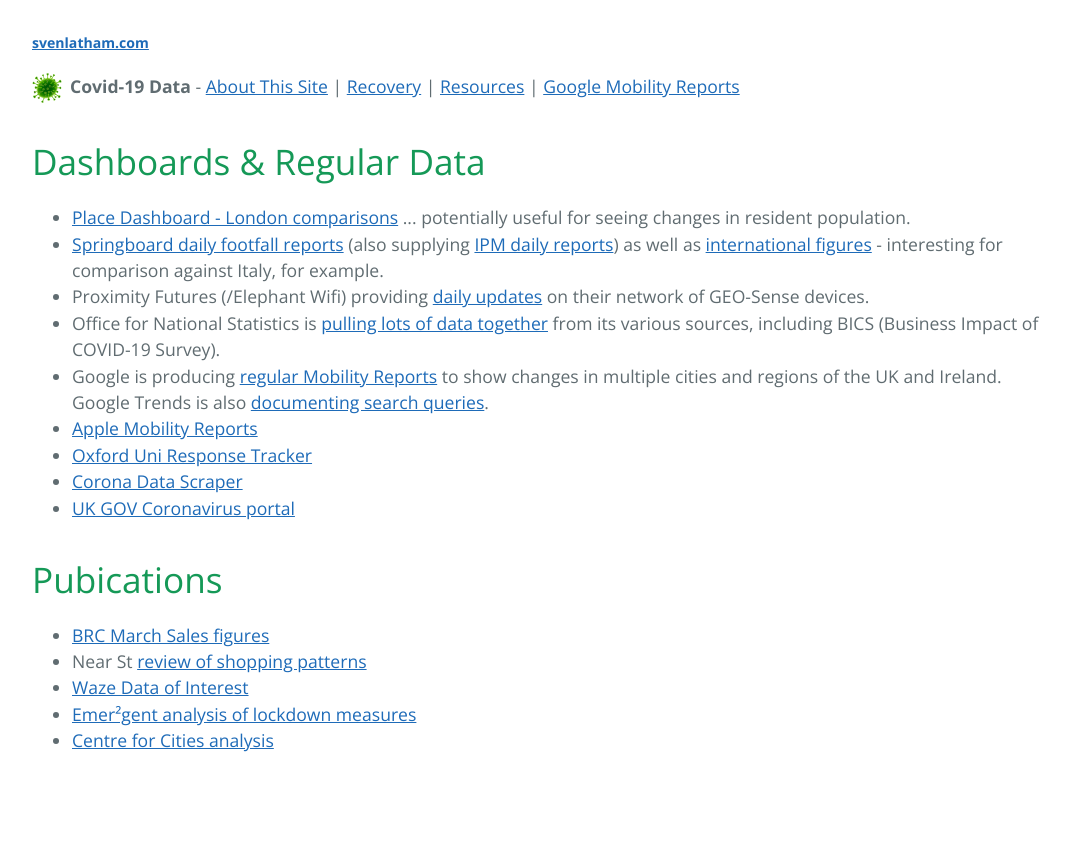
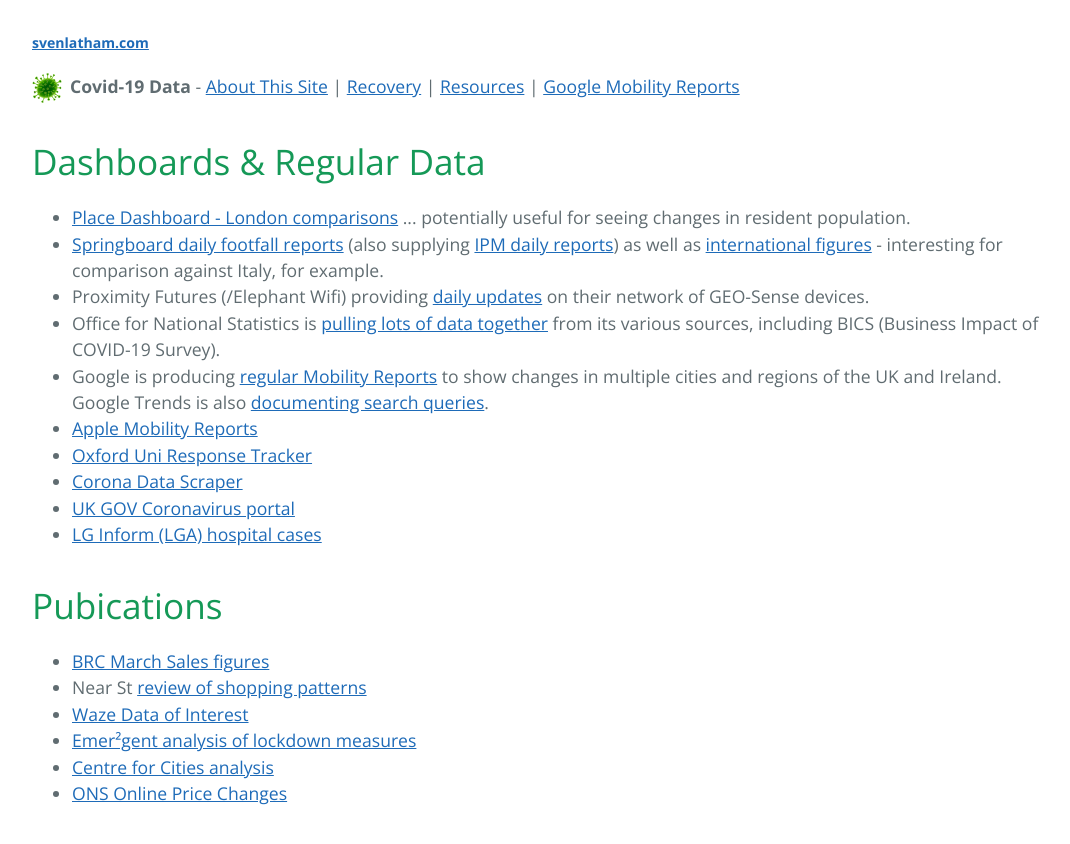
Before and after one commit to svenlatham/svenlatham-website, a Jekyll site: the page built from covid19/resources.html, in a window 1280 px wide. Shown: the top 844 px of the page, without its empty margins (104-1174 px from the left). Built offline with Jekyll 4.4.1, drawn with Linux system fonts in a browser that asks for light colours.

Commit message:
Added a couple new publications

```diff
--- a/covid19/resources.html
+++ b/covid19/resources.html
@@ -29,6 +29,7 @@ layout: default
       Response Tracker</a></li>
   <li><a href="https://coronadatascraper.com/#home">Corona Data Scraper</a></li>
   <li><a href="https://coronavirus.data.gov.uk/#category=ltlas&map=rate">UK GOV Coronavirus portal</a></li>
+  <li><a href="https://lginform.local.gov.uk/reports/view/lga-research/covid-19-case-tracker-area-quick-view-1">LG Inform (LGA) hospital cases</a></li>
 </ul>
 
 
@@ -44,4 +45,6 @@ layout: default
   <li><a href="https://emer2gent.org/2020/04/13/exploratory-analysis-of-lock-down-measures/">Emer²gent analysis of
       lockdown measures</a></li>
   <li><a href="https://www.centreforcities.org/coronavirus/">Centre for Cities analysis</a></li>
+  <li><a href="https://www.ons.gov.uk/peoplepopulationandcommunity/healthandsocialcare/conditionsanddiseases/methodologies/onlinepricechangesforhighdemandproductsmethodology">ONS Online Price Changes</a></li>
+
 </ul>
```
